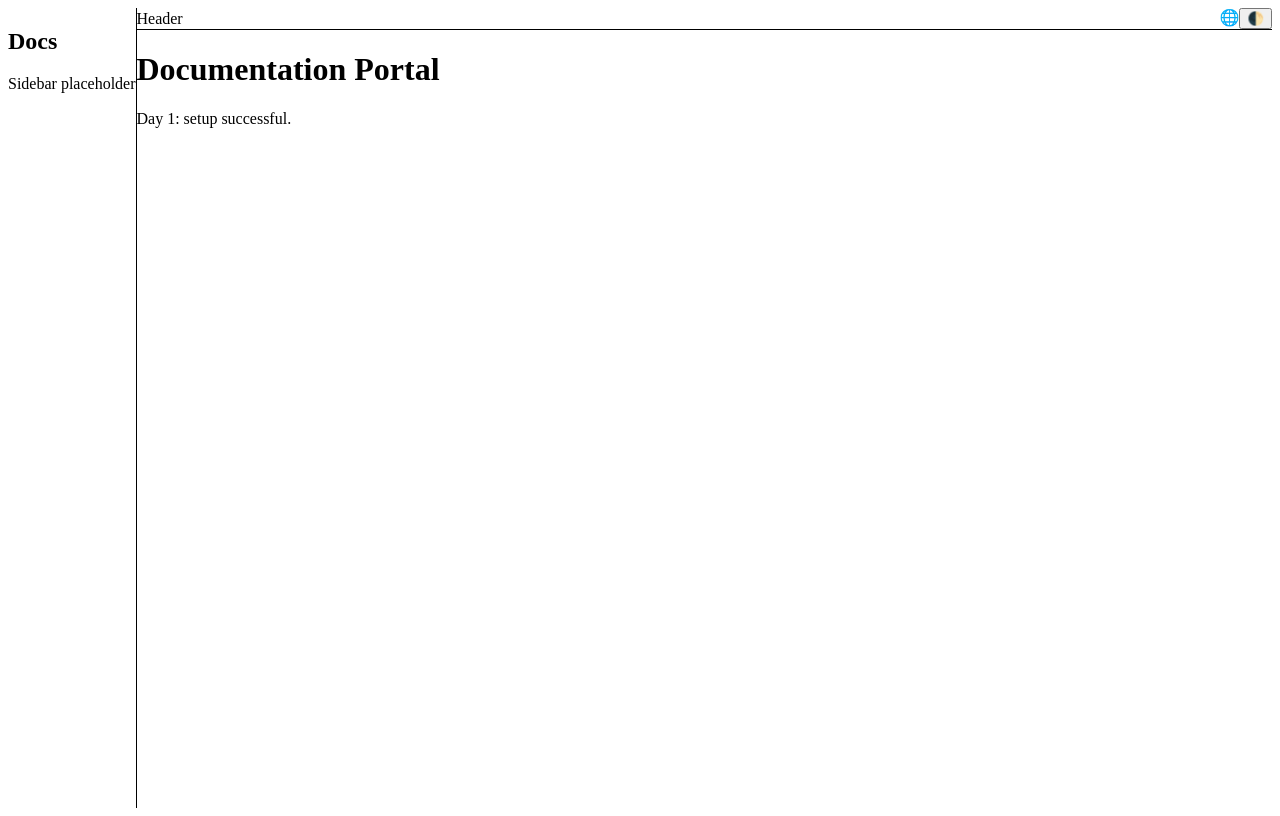
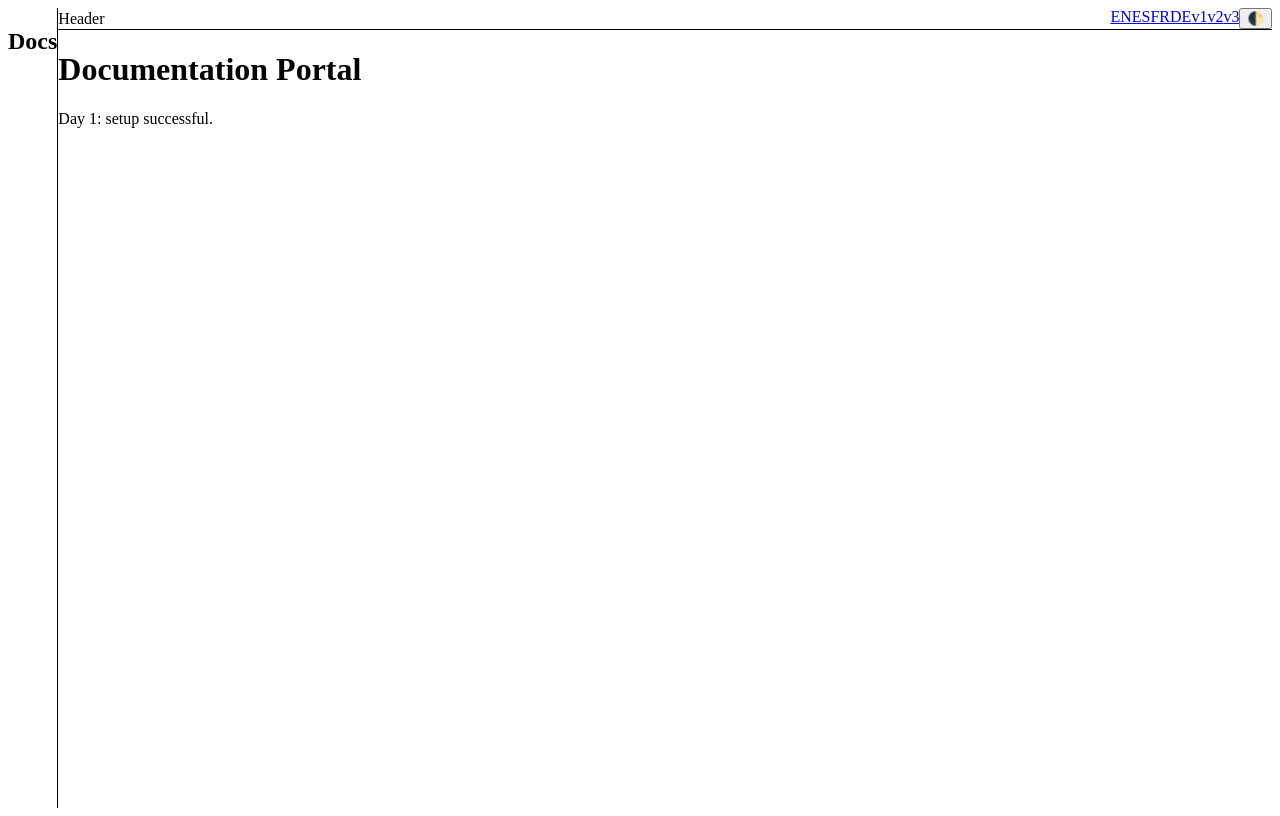
Before and after one commit to Praveenadapa425/nextjs-i18n-isr-docsite, a Next.js app: page / in a window 1280 px wide. Built offline with nearby package versions, Linux system fonts and the light colour scheme.

Commit message:
feat: MDX rendering, sidebar, language & version switcher

```diff
--- a/package.json
+++ b/package.json
@@ -9,6 +9,8 @@
     "lint": "eslint"
   },
   "dependencies": {
+    "@mdx-js/mdx": "^3.1.1",
+    "@mdx-js/react": "^3.1.1",
     "gray-matter": "^4.0.3",
     "next": "16.1.6",
     "next-mdx-remote": "^5.0.0",
--- a/src/app/layout.tsx
+++ b/src/app/layout.tsx
@@ -1,4 +1,7 @@
 import "./globals.css";
+import Sidebar from "../components/Sidebar";
+import LanguageSwitcher from "../components/LanguageSwitcher";
+import VersionSelector from "../components/VersionSelector";
 
 export const metadata = {
   title: "Docs Portal",
@@ -22,9 +25,8 @@ export default function RootLayout({
           <h2 className="font-bold text-lg mb-4">
             Docs
           </h2>
-          <p className="text-sm text-gray-500">
-            Sidebar placeholder
-          </p>
+
+          <Sidebar locale="en" version="v1" />
         </aside>
 
         {/* Main Area */}
@@ -37,10 +39,11 @@ export default function RootLayout({
             </span>
 
             <div className="flex gap-4">
-              {/* Language Switcher Placeholder */}
-              <div data-testid="language-switcher">
-                🌐
-              </div>
+              {/* Language Switcher */}
+              <LanguageSwitcher />
+
+              {/* Version Selector */}
+              <VersionSelector />
 
               {/* Theme Toggle Placeholder */}
               <button data-testid="theme-toggle">
--- /dev/null
+++ b/src/components/LanguageSwitcher.tsx
@@ -0,0 +1,28 @@
+"use client";
+
+import { usePathname } from "next/navigation";
+import Link from "next/link";
+
+const languages = ["en", "es", "fr", "de"];
+
+export default function LanguageSwitcher() {
+  const pathname = usePathname();
+
+  return (
+    <div data-testid="language-switcher" className="flex gap-2">
+      {languages.map((lang) => {
+        const newPath = pathname.replace(/^\/(en|es|fr|de)/, `/${lang}`);
+
+        return (
+          <Link
+            key={lang}
+            href={newPath}
+            className="text-sm hover:underline"
+          >
+            {lang.toUpperCase()}
+          </Link>
+        );
+      })}
+    </div>
+  );
+}
--- /dev/null
+++ b/src/components/Sidebar.tsx
@@ -0,0 +1,39 @@
+import fs from "fs";
+import path from "path";
+import Link from "next/link";
+
+type SidebarProps = {
+  locale: string;
+  version: string;
+};
+
+export default function Sidebar({ locale, version }: SidebarProps) {
+  const docsPath = path.join(process.cwd(), "docs", version, locale);
+
+  if (!fs.existsSync(docsPath)) {
+    return null;
+  }
+
+  const files = fs
+    .readdirSync(docsPath)
+    .filter((file) => file.endsWith(".mdx"));
+
+  return (
+    <nav data-testid="sidebar" className="space-y-2">
+      {files.map((file) => {
+        const slug = file.replace(".mdx", "");
+
+        return (
+          <Link
+            key={slug}
+            href={`/${locale}/docs/${version}/${slug}`}
+            data-testid={`sidebar-nav-link-${slug}`}
+            className="block text-sm text-blue-600 hover:underline"
+          >
+            {slug}
+          </Link>
+        );
+      })}
+    </nav>
+  );
+}
--- /dev/null
+++ b/src/components/VersionSelector.tsx
@@ -0,0 +1,29 @@
+"use client";
+
+import { usePathname } from "next/navigation";
+import Link from "next/link";
+
+const versions = ["v1", "v2", "v3"];
+
+export default function VersionSelector() {
+  const pathname = usePathname();
+
+  return (
+    <div data-testid="version-selector" className="flex gap-2">
+      {versions.map((version) => {
+        const newPath = pathname.replace(/\/v[0-9]+/, `/${version}`);
+
+        return (
+          <Link
+            key={version}
+            href={newPath}
+            data-testid={`version-option-${version}`}
+            className="text-sm hover:underline"
+          >
+            {version}
+          </Link>
+        );
+      })}
+    </div>
+  );
+}
```
Also changed, not shown: src/app/[locale]/docs/[version]/[slug]/page.tsx (+21 -33 lines), 1 other file (tests, documents, lock files or other folders).
